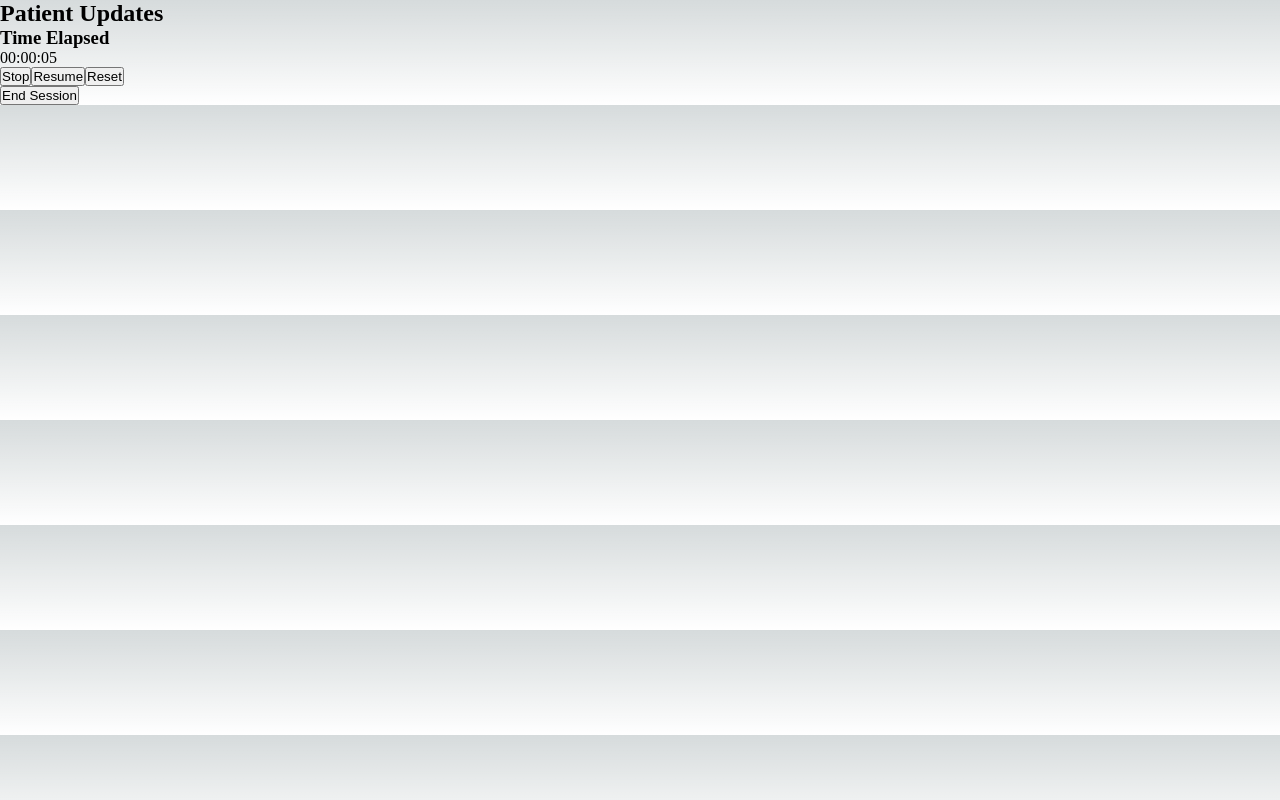
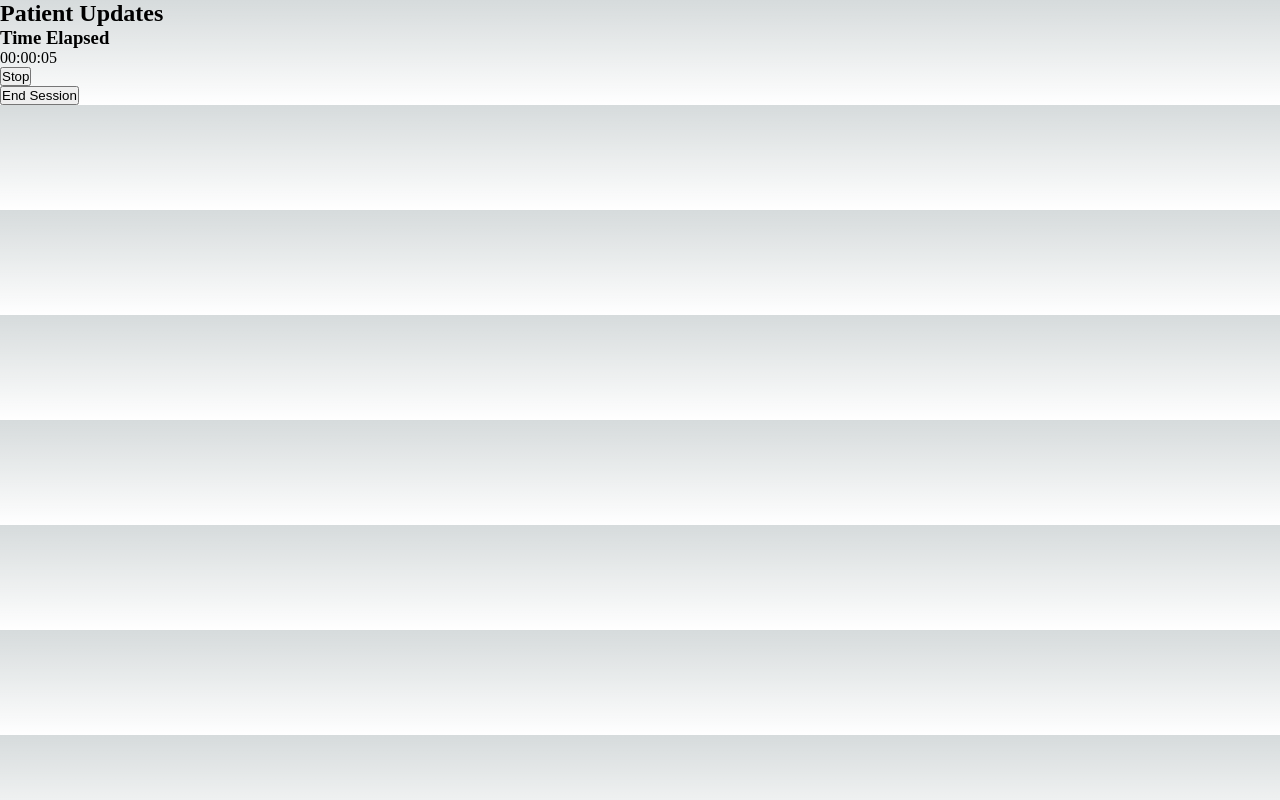
Before and after one commit to adahe8/dental-pain-tracker, a Next.js app in the folder project-software/: page /session in a window 1280 px wide. Built offline with nearby package versions, Linux system fonts and the light colour scheme.

Commit message:
timer updates

```diff
--- a/project-software/components/Timer.js
+++ b/project-software/components/Timer.js
@@ -28,9 +28,15 @@ function Timer() {
                 </div>
             </div>
             <div>
-                <button onClick={() => setTimerOn(false)}> Stop </button>
-                <button onClick={() => setTimerOn(true)}> Resume </button>
-                <button onClick={() => setTime(0)}> Reset </button>
+                {timerOn && (
+                    <button onClick={() => setTimerOn(false)}> Stop </button>
+                )}
+                {!timerOn && time!==0 && (
+                    <button onClick={() => setTimerOn(true)}> Resume </button>
+                )}
+                {!timerOn && time > 0 && (
+                    <button onClick={() => setTime(0)}> Reset </button>
+                )}
             </div>
         </div>
     )
```
Also changed, not shown: project-software/pages/endsummary.js (added, +7 -0 lines).
